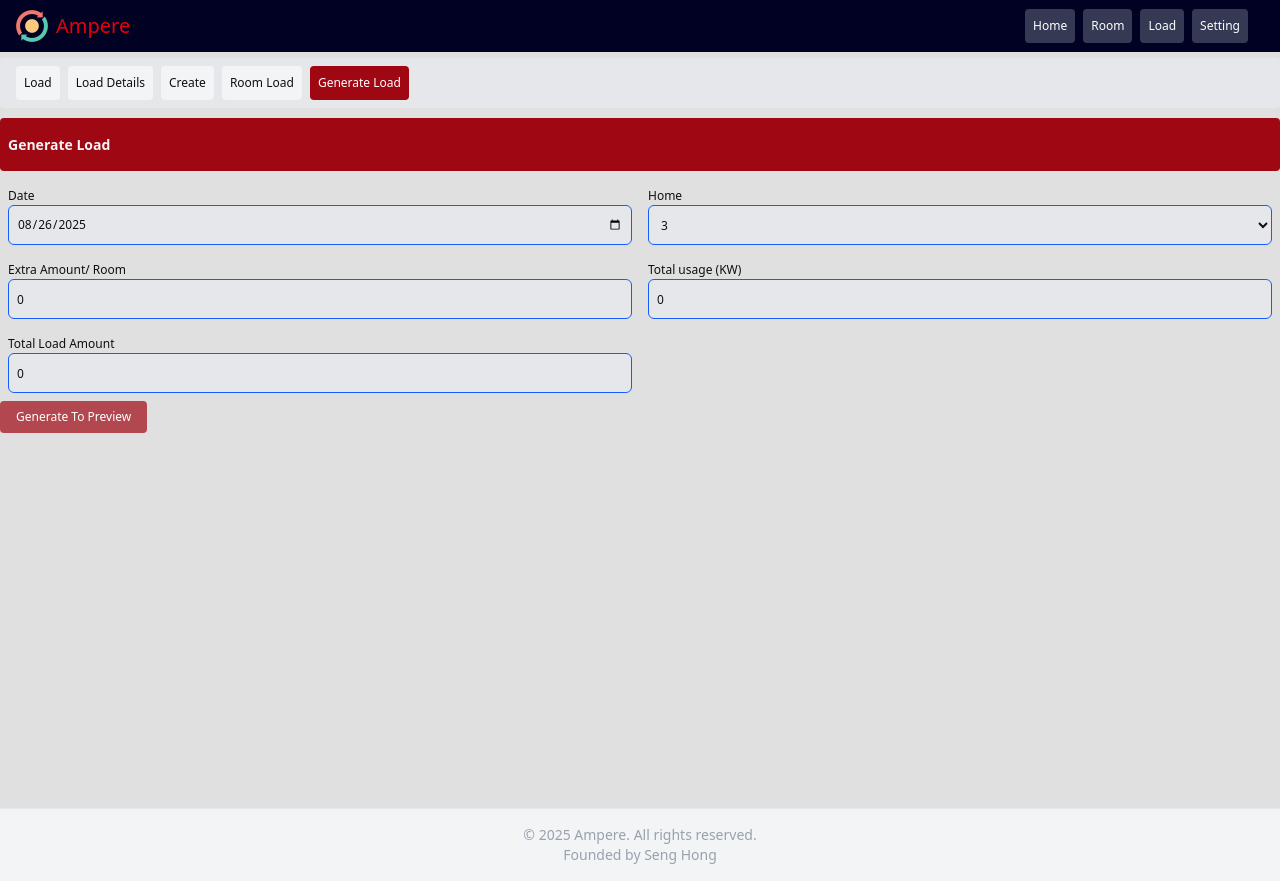
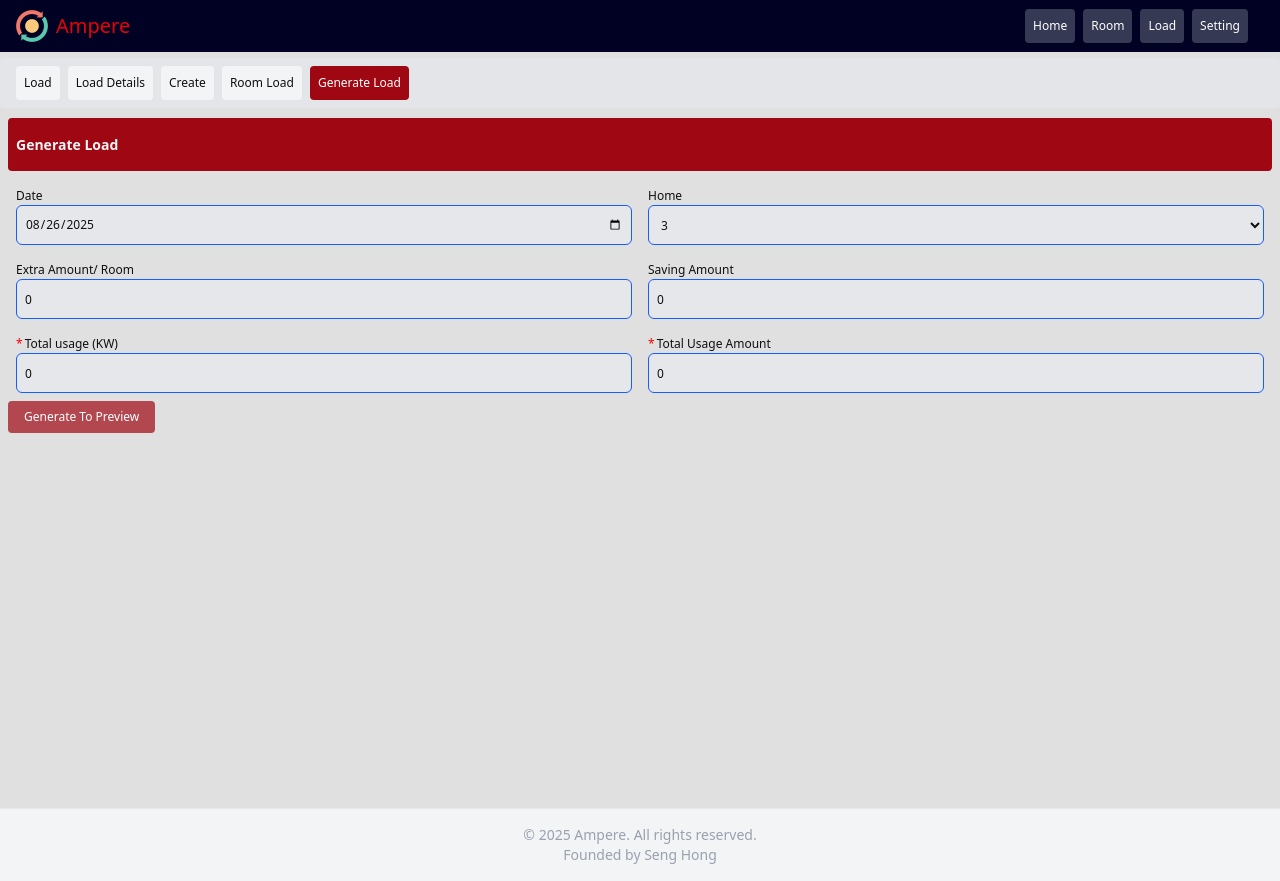
Before and after one commit to Senghong-2025/Ampere, a Nuxt app: page /load/generate in a window 1280 px wide. Built offline with nearby package versions, Linux system fonts and the light colour scheme.

Commit message:
update feature

```diff
--- a/app/composables/loads/useGenerateLoad.ts
+++ b/app/composables/loads/useGenerateLoad.ts
@@ -5,23 +5,17 @@ import type { ILoadResponse } from '~/models/load';
 import useLoad from './useLoad';
 import { formatInputDate, getStartAndEndOfMonth } from '~/helpers/dateTimeHelper';
 
-export interface IGenerateRequest {
-    date: string;
-    homeId: number;
-    usageAmount: number;
-    totalUsage: number;
-    extraAmount: number;
-}
 const useGenerateLoad = () => {
     const { $db } = useNuxtApp();
     const { getLoadListByMonth, homes } = useLoad();
     const isLoading = ref(false);
-    const model = reactive<IGenerateRequest>({
+    const model = reactive<Omit<IGenerateLoad, "id" | "data">>({
         date: formatInputDate(new Date()),
         homeId: homes[0] ?? 0,
-        usageAmount: 0,
         totalUsage: 0,
-        extraAmount: 0,
+        savingAmount: 0,
+        totalUsageAmount: 0,
+        extraAmountEachRoom: 0,
     });
 
     const selectedDate = computed(() => model.date);
@@ -48,8 +42,8 @@ const useGenerateLoad = () => {
     const generateLoad = ref<GenerateLoad>();
     const generateLoadDataForCreate = ref<IGenerateLoad>();
     const generateNewLoad = async () => {
-        if (!model.homeId || model.usageAmount < 1 || model.totalUsage < 1) {
-            notifyHelper.error("Please fill in all fields correctly.");
+        if (!model.homeId || model.totalUsageAmount < 1 || model.totalUsage < 1) {
+            notifyHelper.error("Please fill in all required fields.");
             return;
         }
         isLoading.value = true;
@@ -64,7 +58,7 @@ const useGenerateLoad = () => {
                     (lastItem) => lastItem.roomNumber === item.roomNumber
                 );
                 const calUsageKw = item.currentKW - (lastMonthItem?.currentKW ?? 0);
-                const calUsageAmount = (model.usageAmount / model.totalUsage) * (calUsageKw ?? 0);
+                const calUsageAmount = ((model.totalUsageAmount + model.savingAmount) / model.totalUsage) * (calUsageKw ?? 0);
 
                 const result = {
                     roomNumber: item.roomNumber,
@@ -73,8 +67,8 @@ const useGenerateLoad = () => {
                     hasUsageThisMonth: calUsageKw < item.currentKW,
                     usageDifference: calUsageKw,
                     usageAmount: calUsageAmount,
-                    extraAmountByRoom: convertExtraAmount(model.extraAmount, item),
-                    totalAmount: model.extraAmount + calUsageAmount,
+                    extraAmountByRoom: convertExtraAmount(model.extraAmountEachRoom, item),
+                    totalAmount: model.extraAmountEachRoom + calUsageAmount,
                     paidAmount: 0,
                     remark: "",
                     isPaid: false
@@ -85,14 +79,20 @@ const useGenerateLoad = () => {
 
             generateLoad.value = {
                 date: selectedDate.value,
-                homeId: Number(model.homeId),
-                totalUsage: Number(model.totalUsage),
+                homeId: model.homeId,
+                totalUsage: model.totalUsage,
+                savingAmount: model.savingAmount,
+                extraAmountEachRoom: model.extraAmountEachRoom,
+                totalUsageAmount: model.totalUsageAmount,
                 data: loadData,
             };
             generateLoadDataForCreate.value = {
                 date: selectedDate.value,
-                homeId: Number(model.homeId),
-                totalUsage: Number(model.totalUsage),
+                homeId: model.homeId,
+                totalUsage: model.totalUsage,
+                savingAmount: model.savingAmount,
+                extraAmountEachRoom: model.extraAmountEachRoom,
+                totalUsageAmount: model.totalUsageAmount,
                 data: createLoadData.sort((a, b) => a.roomNumber - b.roomNumber),
             };
         } catch (error) {
@@ -109,17 +109,15 @@ const useGenerateLoad = () => {
             const { startDate, endDate } = getStartAndEndOfMonth(new Date(selectedDate.value))
             const q = query(
                 collection($db, "generatedLoad"),
-                where("homeId", "==", model.homeId)
+                where("homeId", "==", model.homeId),
+                where("date", ">=", startDate),
+                where("date", "<=", endDate)
             );
 
             const snapshot = await getDocs(q);
-            const existingData = snapshot.docs.filter(doc => {
-                const data = doc.data();
-                return data.date >= startDate && data.date <= endDate;
-            });
-
+            const existingData = snapshot.docs.map(doc => doc.data());
             if (existingData.length > 0) {
-                notifyHelper.info("Data already exists for the selected month.");
+                notifyHelper.info("Load for this month and home already exists.");
                 return;
             }
             await addDoc(collection($db, "generatedLoad"), generateLoadDataForCreate.value);
@@ -133,13 +131,16 @@ const useGenerateLoad = () => {
 
     const onReset = () => {
        model.homeId = homes[0] ?? 0;
-       model.usageAmount = 0;
        model.totalUsage = 0;
+       model.totalUsageAmount = 0;
        generateLoad.value = new GenerateLoad({
-           date: model.date,
-           homeId: model.homeId,
-           totalUsage: model.totalUsage,
-           data: [],
+            date: model.date,
+            homeId: model.homeId,
+            totalUsage: model.totalUsage,
+            totalUsageAmount: model.totalUsageAmount,
+            extraAmountEachRoom: model.extraAmountEachRoom,
+            savingAmount: model.savingAmount,
+            data: [],
        });
     };
     return {
--- a/app/models/generateLoad.ts
+++ b/app/models/generateLoad.ts
@@ -5,6 +5,9 @@ export interface IGenerateLoad {
     date: string;                    // Report date (ISO string)
     homeId: number;                   // Home identifier
     totalUsage: number;               // Total kW used this month (sum of differences)
+    savingAmount: number;
+    totalUsageAmount: number;
+    extraAmountEachRoom: number;
     data: IGenerateLoadData[];        // Per-room breakdown
 }
 export class GenerateLoad implements IGenerateLoad {
@@ -12,6 +15,9 @@ export class GenerateLoad implements IGenerateLoad {
     date: string;
     homeId: number;
     totalUsage: number;
+    savingAmount: number;
+    totalUsageAmount: number;
+    extraAmountEachRoom: number;
     data: GenerateLoadData[];
 
     constructor(data: IGenerateLoad) {
@@ -19,6 +25,9 @@ export class GenerateLoad implements IGenerateLoad {
         this.date = data.date;
         this.homeId = data.homeId;
         this.totalUsage = data.totalUsage;
+        this.savingAmount = data.savingAmount;
+        this.totalUsageAmount = data.totalUsageAmount;
+        this.extraAmountEachRoom = data.extraAmountEachRoom;
         this.data = data.data.length ? data.data.map(item => new GenerateLoadData(item)) : [];
     }
 }
--- a/app/pages/load.vue
+++ b/app/pages/load.vue
@@ -1,6 +1,6 @@
 <template>
     <div class="mx-auto container relative">
-        <div class="flex w-full mb-2 sticky top-[52px] z-30 bg-gray-200 py-2 sm:rounded-sm sm:mt-2 sm:px-2 sm:top-[58px]">
+        <div class="flex w-full mb-2 sticky top-[52px] z-30 bg-gray-200/80 py-2 sm:rounded-sm sm:mt-2 sm:px-2 sm:top-[58px]">
             <div class="flex w-full gap-2 overflow-x-auto flex-nowrap px-2">
                 <NuxtLink
                     v-for="(route, index) in loadRoutes" :key="index" :to="route.path"
@@ -10,7 +10,7 @@
                 </NuxtLink>
             </div>
         </div>
-        <div class="py-2">
+        <div class="p-2">
             <NuxtPage />
         </div>
     </div>
--- a/app/pages/load/generate.vue
+++ b/app/pages/load/generate.vue
@@ -14,19 +14,23 @@
             </div>
             <div class="input-form">
                 <label for="extra">Extra Amount/ Room</label>
-                <input id="extra" v-model="model.extraAmount" type="number" name="extra">
+                <input id="extra" v-model="model.extraAmountEachRoom" type="number" name="extra">
             </div>
             <div class="input-form">
-                <label for="load">Total usage (KW)</label>
-                <input id="load" v-model="model.totalUsage" type="number" name="load">
+                <label for="savingAmount">Saving Amount</label>
+                <input id="savingAmount" v-model="model.savingAmount" type="number" name="savingAmount">
             </div>
             <div class="input-form">
-                <label for="usageAmount">Total Load Amount</label>
-                <input id="usageAmount" v-model="model.usageAmount" type="text" name="usageAmount">
+                <label for="totalUsage" star="yes">Total usage (KW)</label>
+                <input id="totalUsage" v-model="model.totalUsage" type="number" name="totalUsage">
             </div>
-            <div v-if="model.usageAmount > 0 && model.totalUsage > 0" class="input-form" >
+            <div class="input-form">
+                <label for="totalUsageAmount" star="yes">Total Usage Amount</label>
+                <input id="totalUsageAmount" v-model="model.totalUsageAmount" type="number" name="totalUsageAmount">
+            </div>
+            <div v-if="model.totalUsageAmount > 0 && model.totalUsage > 0" class="input-form" >
                 <label for="#">Amount for 1KW/h</label>
-                <span class="text-red-500 h-[42px] bg-gray-100 rounded-sm flex items-center px-4"> {{ accountingWithoutRoundUp(model.usageAmount / model.totalUsage, 2) }} ៛/kwh</span>
+                <span class="text-red-500 h-[42px] bg-gray-100 rounded-sm flex items-center px-4"> {{ accountingWithoutRoundUp(model.totalUsageAmount / model.totalUsage, 2) }} ៛/kwh</span>
             </div>
         </form>
         <div class="flex gap-2 mb-2">
```
